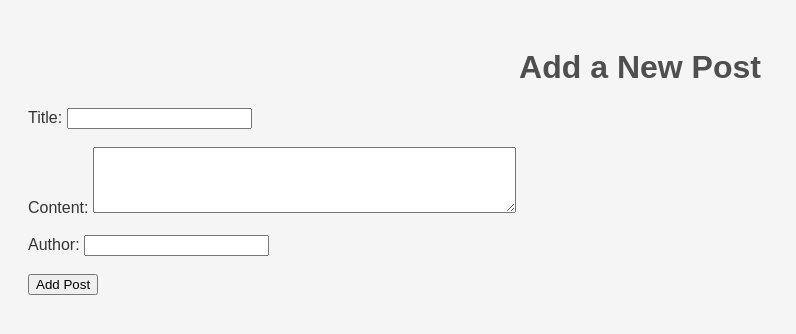
After one commit to IgorSilvares/Flask_Blog, a Flask app: page /add in a window 1280 px wide. The commit adds this page. Shown: the top 334 px of the page, without its empty margins (0-796 px from the left). Run offline with Flask 3, Linux system fonts and the light colour scheme.

Commit message:
Add route created

```diff
--- a/app.py
+++ b/app.py
@@ -1,4 +1,4 @@
-from flask import Flask, render_template
+from flask import Flask, render_template, request, redirect, url_for
 import json
 
 app = Flask(__name__)
@@ -11,6 +11,35 @@ def index():
     return render_template('index.html', posts=blog_posts)
 
 
+@app.route('/add', methods=['GET', 'POST'])
+def add():
+    if request.method == 'POST':
+        try:
+            with open('blog_posts.json', 'r') as fileobj:
+                blog_posts = json.load(fileobj)
+        except FileNotFoundError:
+            blog_posts = []
+
+        new_post = {
+            'id': len(blog_posts) + 1,
+            'title': request.form.get('title', ''),
+            'content': request.form.get('content', ''),
+            'author': request.form.get('author', '')
+        }
+
+        if new_post['title'] == '' or new_post['content'] == '' or new_post['author'] == '':
+            return "Error: All fields are required", 400
+
+        blog_posts.append(new_post)
+        with open('blog_posts.json', 'w') as fileobj:
+            json.dump(blog_posts, fileobj)
+
+        return redirect(url_for('index'))
+
+    return render_template('add.html')
+
+
+
 
 if __name__ == '__main__':
     app.run()
--- a/blog_posts.json
+++ b/blog_posts.json
@@ -1,5 +1 @@
-[
-    {"id": 1, "author": "John Doe", "title": "First Post", "content": "This is my first post."},
-    {"id": 2, "author": "Jane Doe", "title": "Second Post", "content": "This is my second post."}
-
-]
+[{"id": 1, "author": "John Doe", "title": "First Post", "content": "This is my first post."}, {"id": 2, "author": "Jane Doe", "title": "Second Post", "content": "This is my second post."}, {"id": 3, "title": "Aaa", "content": "aaaa", "author": "aa123"}, {"id": 4, "title": "!@#!@", "content": "3113", "author": "aa12345"}, {"id": 5, "title": "1212", "content": "1212", "author": "12123"}, {"id": 6, "title": "FGFVC", "content": "GGRGH", "author": "TTTTT"}]
--- /dev/null
+++ b/templates/add.html
@@ -0,0 +1,21 @@
+<!DOCTYPE html>
+<html lang="en">
+<head>
+    <meta charset="UTF-8">
+    <meta name="viewport" content="width=device-width, initial-scale=1.0">
+    <title>My Flask Blog</title>
+    <link rel="stylesheet" href="{{ url_for('static', filename='style.css') }}">
+</head>
+<body>
+    <h1>Add a New Post</h1>
+    <form action="/add" method="POST">
+        <label for="title">Title:</label>
+        <input type="text" id="title" name="title" required><br><br>
+        <label for="content">Content:</label>
+        <textarea id="content" name="content" rows="4" cols="50" required></textarea><br><br>
+        <label for="author">Author:</label>
+        <input type="text" id="author" name="author" required><br><br>
+        <input type="submit" value="Add Post">
+    </form>
+</body>
+</html>
--- a/templates/index.html
+++ b/templates/index.html
@@ -8,6 +8,7 @@
 </head>
 <body>
     <h1>Welcome to My Flask Blog!</h1>
+    <div><button><a href="{{ url_for('add') }}">Add Post</a></button></div>
     {% for post in posts %}
     <div class="post">
         <h2>{{post['title']}}</h2>
```
